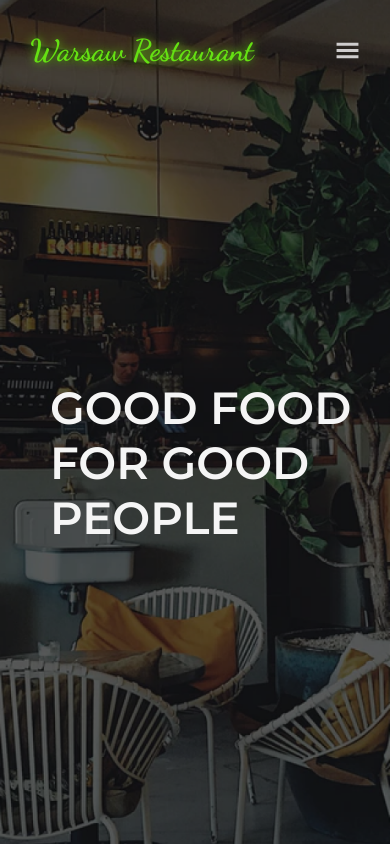
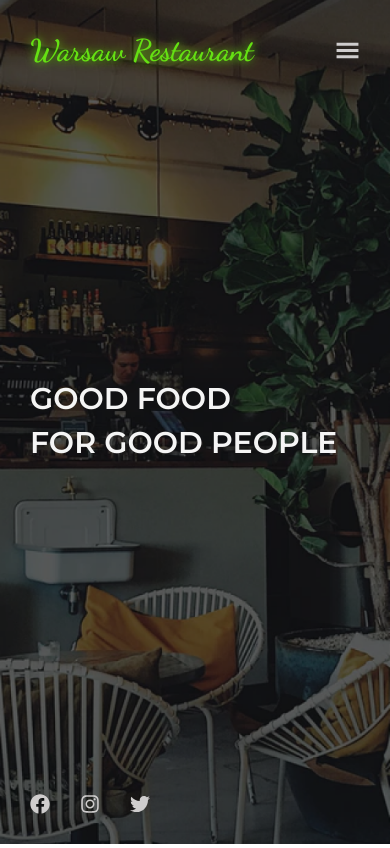
Before and after one commit to PatrycjaKalinowska/warsaw-restaurant, a React (Create React App) app: page / in a window 390 px wide. Built offline with nearby package versions, Linux system fonts and the light colour scheme.

Commit message:
Header - added social icons and fixes for RWD

```diff
--- a/src/components/Header/Header.css
+++ b/src/components/Header/Header.css
@@ -28,4 +28,70 @@
     font-size: 45px;
     text-transform: uppercase;
     font-weight: 600;
+    margin-bottom: 7px;
   }
+
+  .header__socials-icon {
+    cursor: pointer;
+    color: var(--text-secondary-color);
+    font-size: 20px;
+    position: absolute;
+    bottom: 30px;
+  }
+
+  .header__socials-icon:hover {
+    font-size: 25px;
+    transition: 0.3s;
+  }
+
+  .icon-fb {
+    left: 50px;
+  }
+
+  .icon-insta {
+    left: 100px;
+  }
+
+  .icon-tt {
+    left: 150px;
+  }
+
+  @media screen and (max-width: 560px) {
+    .header__title {
+      font-size: 35px;
+    }
+  }
+
+  @media screen and (max-width: 460px) {
+    .header__title {
+      font-size: 30px;
+    }
+
+  }
+
+  @media screen and (max-width: 400px) {
+    .header__title-container {
+        left: 30px;
+    }
+    .icon-fb {
+      left: 30px;
+    }
+    .icon-insta {
+      left: 80px;
+    }
+    .icon-tt {
+      left: 130px;
+    }
+  }
+
+  @media screen and (max-width: 385px) {
+    .header__title-container {
+      width: 300px;
+      top: 40vh;
+    }
+    .header__title {
+      margin-bottom: 0;
+    }
+
+
+  }
--- a/src/components/Header/Header.js
+++ b/src/components/Header/Header.js
@@ -1,6 +1,7 @@
 import React from "react";
 import './Header.css';
 import banner from '../../assets/banner.png';
+import { FaFacebook, FaTwitter, FaInstagram } from 'react-icons/fa';
 
 const Header = () => {
 
@@ -9,6 +10,10 @@ const Header = () => {
             <p className="header__title">Good food</p>
             <p className="header__title">for good people</p>
         </div>
+            <FaFacebook className="header__socials-icon icon-fb" />
+            <FaInstagram className="header__socials-icon icon-insta"/>
+            <FaTwitter className="header__socials-icon icon-tt"/>
+
         <img className="header__banner-img" src={banner} alt="banner"/>
     </div>
 }
```
